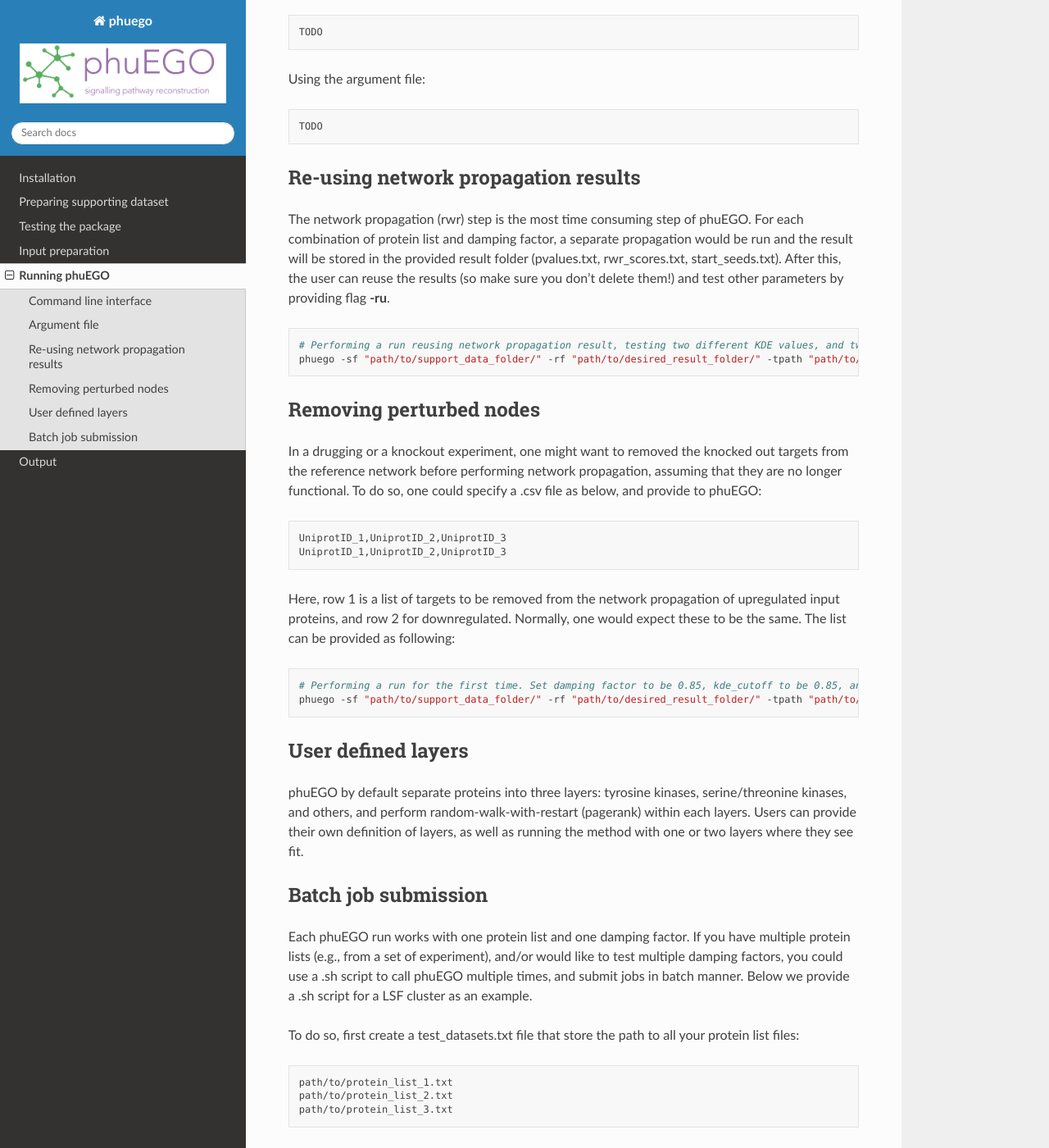
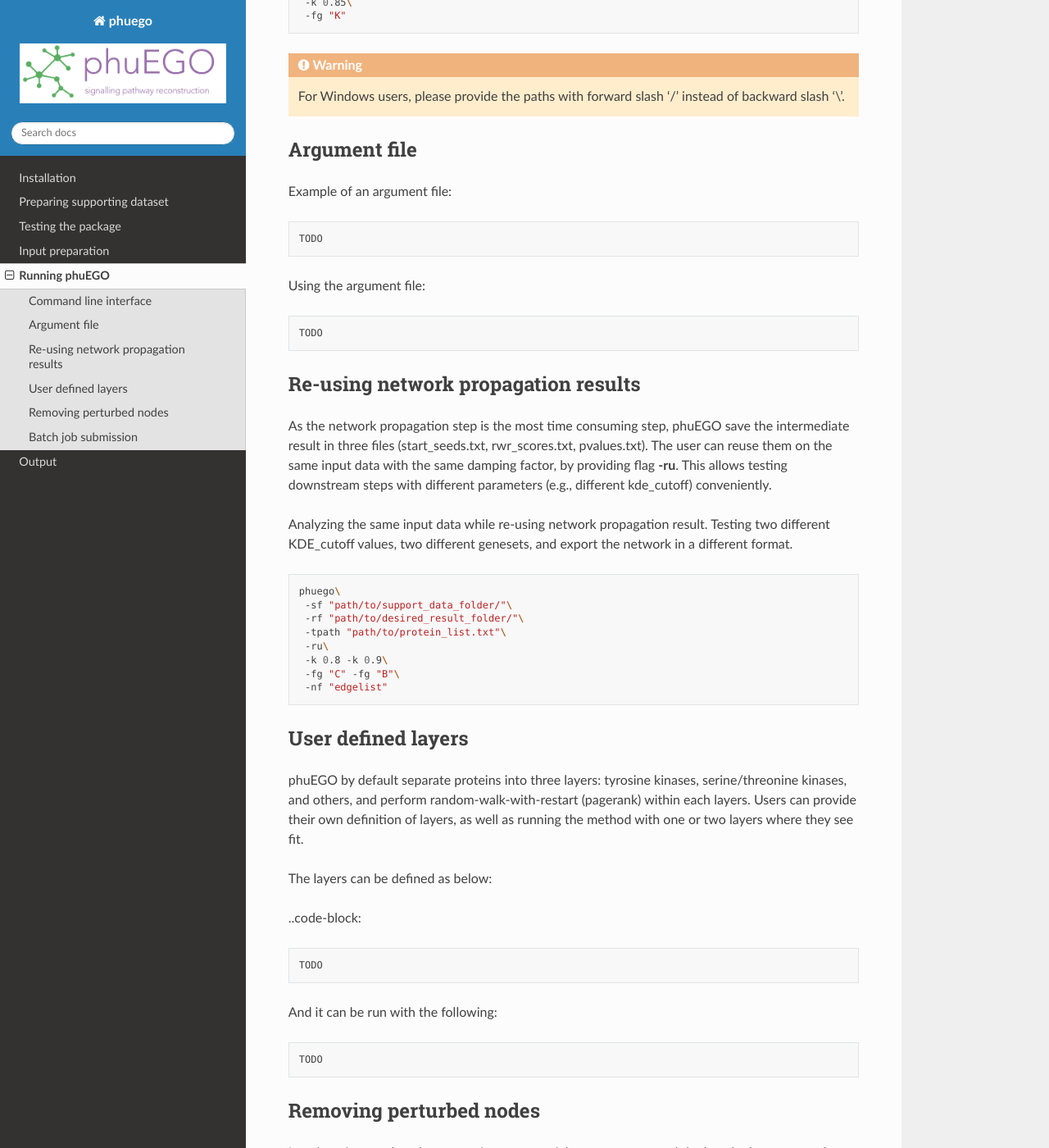
Before and after one commit to haoqichen20/phuego, a Sphinx documentation site: the page built from docs/source/usage_cli.rst, in a window 1280 px wide and 1400 px high, scrolled down 673 px. Shown: the whole window at 82% size. Built offline with Sphinx 7.4.7 and the Read the Docs theme 2.0.0, drawn with Linux system fonts in a browser that asks for light colours; some of the changed text lies outside the part shown.

Commit message:
update usage_cli.rst

```diff
--- a/docs/source/index.rst
+++ b/docs/source/index.rst
@@ -1,4 +1,4 @@
-Welcome to phuego's documentation!
+Welcome to phuEGO's documentation!
 ==================================
 
 **phuEGO** is a network-based method to reconstruct active signalling
--- a/docs/source/usage_cli.rst
+++ b/docs/source/usage_cli.rst
@@ -3,9 +3,13 @@
 
 The main analysis of phuEGO is implemented by the CLI. Paths for the supporting
 dataset, input data, and the desired result folder should be provided, along with
-values for parameters. These can be either directly provided using command
+other parameters. These can be either directly provided using command
 line flags, or aggregated in a text file (hence **argument file**) for clarity.
-Again, for an overview of CLI arguments, use:
+
+The flags and arguments for the command line interface can be divided into two sets.
+The first set includes parameters of the methods.
+The second set controls the execution of the program.
+For an overview of CLI arguments, use:
 
 .. code-block:: bash
 
@@ -15,10 +19,18 @@
 Command line interface
 ~~~~~~~~~~~~~~~~~~~~~~
 
+Analyzing an input data named protein_list.txt, with damping factor of 0.85,
+kde_cutoff of 0.85, and geneset of "KEGG".
+
 .. code-block:: bash
 
-   # Performing a run for the first time. Set damping factor to be 0.85, kde_cutoff to be 0.85, and genesets to be 'KEGG'.
-   phuego -sf "path/to/support_data_folder/" -rf "path/to/desired_result_folder/" -tpath "path/to/protein_list.txt" -d 0.85 -k 0.85 -fg "K"
+   phuego\
+    -sf "path/to/support_data_folder/"\
+    -rf "path/to/desired_result_folder/"\
+    -tpath "path/to/protein_list.txt"\
+    -d 0.85\
+    -k 0.85\
+    -fg "K"
 
 .. warning::
 
@@ -46,18 +58,50 @@
 Re-using network propagation results
 ~~~~~~~~~~~~~~~~~~~~~~~~~~~~~~~~~~~~
 
-The network propagation (rwr) step is the most time
-consuming step of phuEGO. For each combination of protein list and
-damping factor, a separate propagation would be run and the result will
-be stored in the provided result folder (pvalues.txt, rwr_scores.txt,
-start_seeds.txt). After this, the user can reuse the results (so make
-sure you don’t delete them!) and test other parameters by providing flag
-**-ru**.
+As the network propagation step is the most time consuming step, phuEGO save
+the intermediate result in three files
+(start_seeds.txt, rwr_scores.txt, pvalues.txt).
+The user can reuse them on the same input data with the same damping factor,
+by providing flag **-ru**. This allows testing downstream steps with
+different parameters (e.g., different kde_cutoff) conveniently.
+
+.. container::
+
+   Analyzing the same input data while re-using network propagation result.
+   Testing two different KDE_cutoff values, two different genesets,
+   and export the network in a different format.
+
+   .. code-block:: bash
+
+      phuego\
+       -sf "path/to/support_data_folder/"\
+       -rf "path/to/desired_result_folder/"\
+       -tpath "path/to/protein_list.txt"\
+       -ru\
+       -k 0.8 -k 0.9\
+       -fg "C" -fg "B"\
+       -nf "edgelist"
+
+
+User defined layers
+~~~~~~~~~~~~~~~~~~~
+
+phuEGO by default separate proteins into three layers: tyrosine kinases,
+serine/threonine kinases, and others, and perform random-walk-with-restart
+(pagerank) within each layers. Users can provide their own definition of layers,
+as well as running the method with one or two layers where they see fit.
+
+The layers can be defined as below:
+
+..code-block::
+
+   TODO
+
+And it can be run with the following:
 
 .. code-block:: bash
 
-   # Performing a run reusing network propagation result, testing two different KDE values, and two different gene sets, and export the network in a different format.
-   phuego -sf "path/to/support_data_folder/" -rf "path/to/desired_result_folder/" -tpath "path/to/protein_list.txt" -ru -k 0.8 -k 0.9 -fg "C" -fg "B" -nf "edgelist"
+   TODO
 
 
 .. _remove_perturbed_node:
@@ -82,17 +126,14 @@
 
 .. code:: bash
 
-   # Performing a run for the first time. Set damping factor to be 0.85, kde_cutoff to be 0.85, and genesets to be 'KEGG'.
-   phuego -sf "path/to/support_data_folder/" -rf "path/to/desired_result_folder/" -tpath "path/to/protein_list.txt" -ipath "path/to/targets_list.csv" -d 0.85 -k 0.85 -fg "K"
-
-
-User defined layers
-~~~~~~~~~~~~~~~~~~~
-
-phuEGO by default separate proteins into three layers: tyrosine kinases,
-serine/threonine kinases, and others, and perform random-walk-with-restart
-(pagerank) within each layers. Users can provide their own definition of layers,
-as well as running the method with one or two layers where they see fit.
+   phuego\
+    -sf "path/to/support_data_folder/"\
+    -rf "path/to/desired_result_folder/"\
+    -tpath "path/to/protein_list.txt"\
+    -ipath "path/to/targets_list.csv"\
+    -d 0.85\
+    -k 0.85\
+    -fg "K"
 
 
 Batch job submission
@@ -117,7 +158,7 @@
 organized into a two-layer folder structure under your specified
 result_dir. Modify argument value to suit your need.
 
-.. code:: bash
+.. code-block:: bash
 
    #!/bin/bash
 
@@ -151,8 +192,14 @@
 
            # Run phuEGO with this damping factor, intact background and two kde_cutoff.
            # Run with 4 cores to increase the speed.
-           bsub -n 4 -M 4096 -R "rusage[mem=4096]" -o log.txt -e err.txt -J "$job_name"\
-           phuego -sf "Path/to/support_data/" -rf "$damping_dir" -tpath "$line" \
-           -d $damping -k 0.85 -k 0.9 -fg "B" -fg "K" -nf "graphml"
+           bsub -n 4 -M 4096 -R "rusage[mem=4096]" -o log.txt -e err.txt -J "$job_name" \
+           phuego\
+            -sf "Path/to/support_data/"\
+            -rf "$damping_dir"\
+            -tpath "$line"\
+            -d $damping\
+            -k 0.85 -k 0.9\
+            -fg "B" -fg "K"\
+            -nf "graphml"
        done
    done
```
Also changed, not shown: other parts of docs/source/usage_cli.rst (+2 -2 lines).
